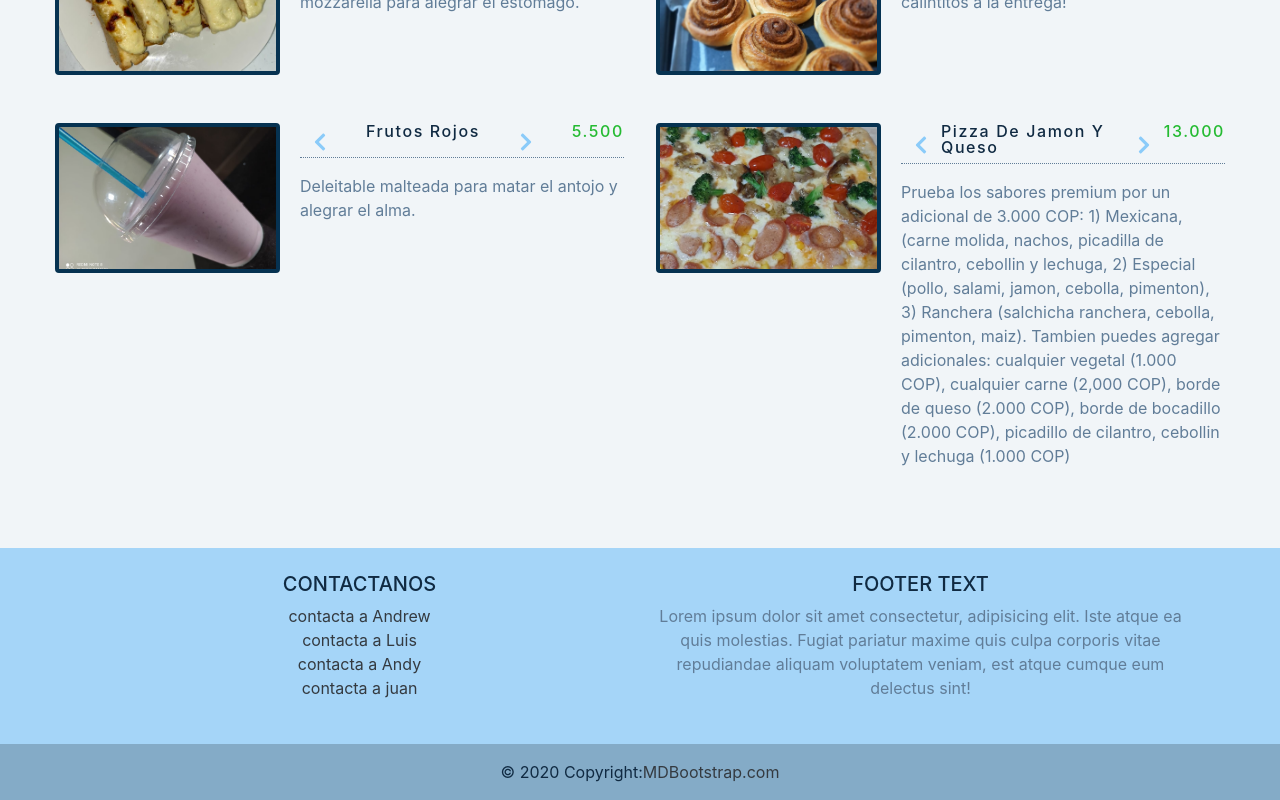
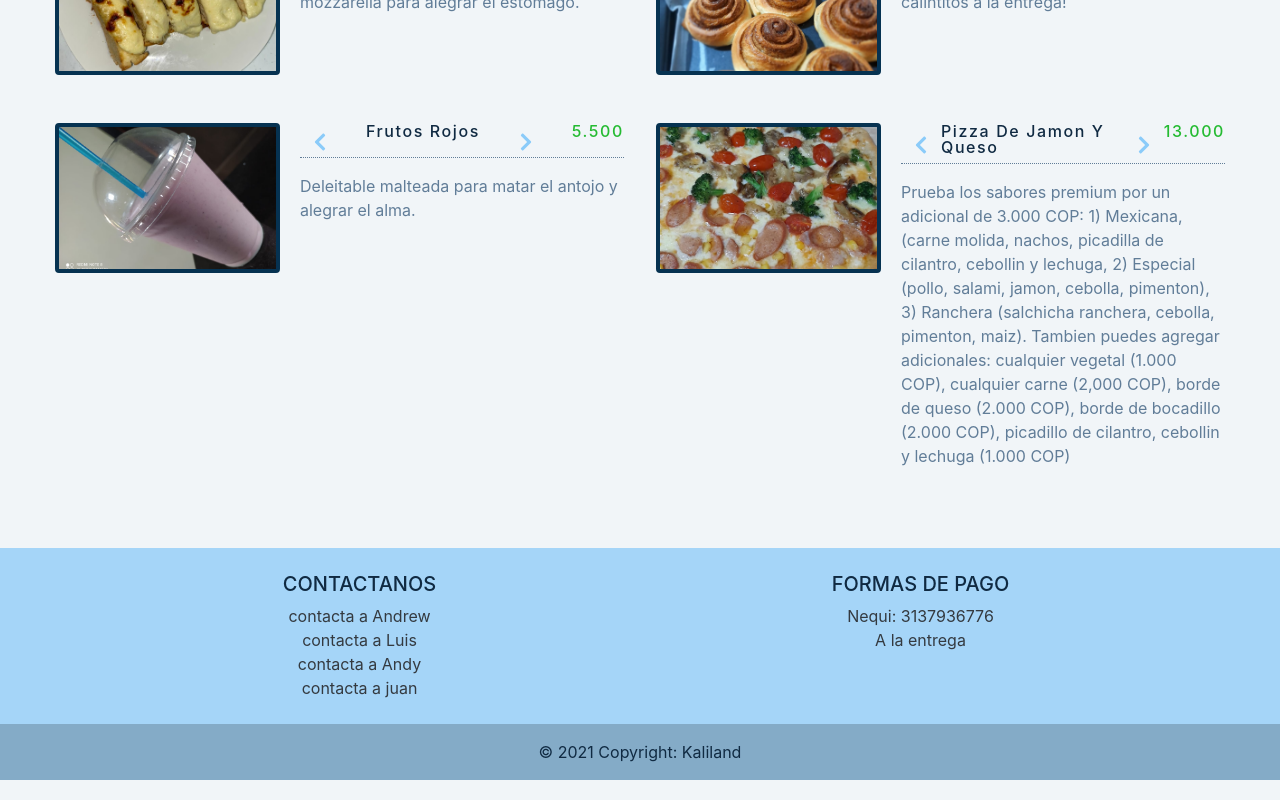
Before and after one commit to AndrewKalil/menu_kaliland, a React (Create React App) app: page / in a window 1280 px wide. Shown: the part 754-1554 px from the top of the page. Built offline with nearby package versions, Linux system fonts and the light colour scheme.

Commit message:
adding form of pay and contacts

```diff
--- a/src/Footer.js
+++ b/src/Footer.js
@@ -13,36 +13,27 @@ const Footer = () => {
                 <div className="row">
                 <div className="col-lg-6 col-md-12 mb-4 mb-md-0">
                     <h5 className="text-uppercase">Contactanos</h5>
-                    {/* <ul className="list-unstyled mb-0">
-                        <li></li>
-                        <li></li>
-                        <li></li>
-                        <li></li>
-                    </ul> */}
                     <ul className="list-unstyled mb-0">
                         {numeros.map((numero, index) => {
                             const {name, number} = numero
                             return (
-                                <li><a className='text-dark' href={`https://api.whatsapp.com/send?phone=${number}`}>contacta a {name}</a></li>
+                                <li key={index}><a className='text-dark' href={`https://api.whatsapp.com/send?phone=${number}`}>contacta a {name}</a></li>
                             )
                         })}
                     </ul>
                 </div>
                 <div className="col-lg-6 col-md-12 mb-4 mb-md-0">
-                    <h5 className="text-uppercase">Footer text</h5>
-
-                    <p>
-                    Lorem ipsum dolor sit amet consectetur, adipisicing elit. Iste atque ea quis
-                    molestias. Fugiat pariatur maxime quis culpa corporis vitae repudiandae
-                    aliquam voluptatem veniam, est atque cumque eum delectus sint!
-                    </p>
+                <h5 className="text-uppercase">Formas de pago</h5>
+                    <ul className="list-unstyled mb-0">
+                        <li className='text-dark'>Nequi: 3137936776</li>
+                        <li className='text-dark'>A la entrega</li>
+                    </ul>
                 </div>
                 </div>
             </div>
 
             <div className="text-center p-3" style={{backgroundColor: "rgba(0, 0, 0, 0.2)"}}>
-                © 2020 Copyright:
-                <a className="text-dark" href="https://mdbootstrap.com/">MDBootstrap.com</a>
+                © 2021 Copyright: Kaliland
             </div>
         </footer>
     )
```
